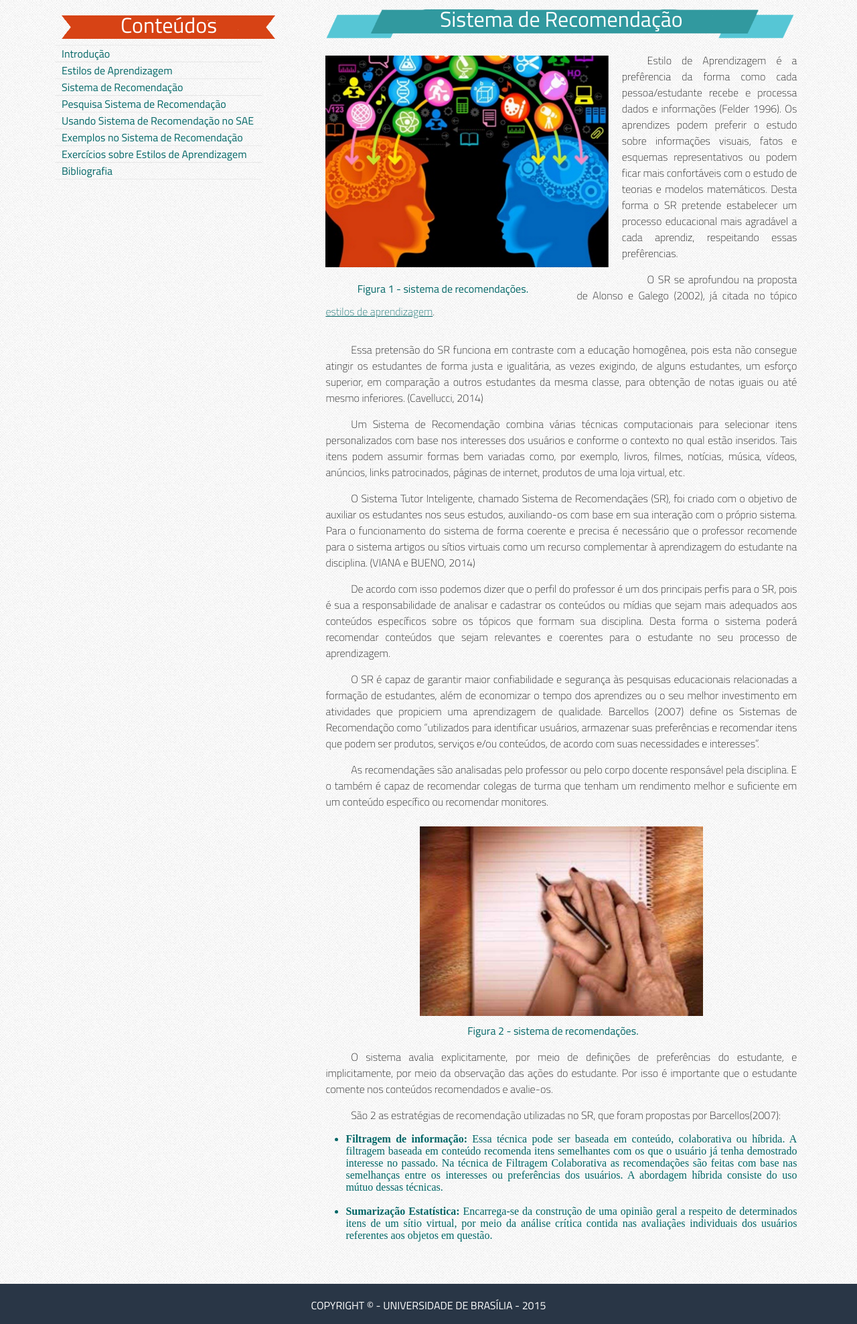
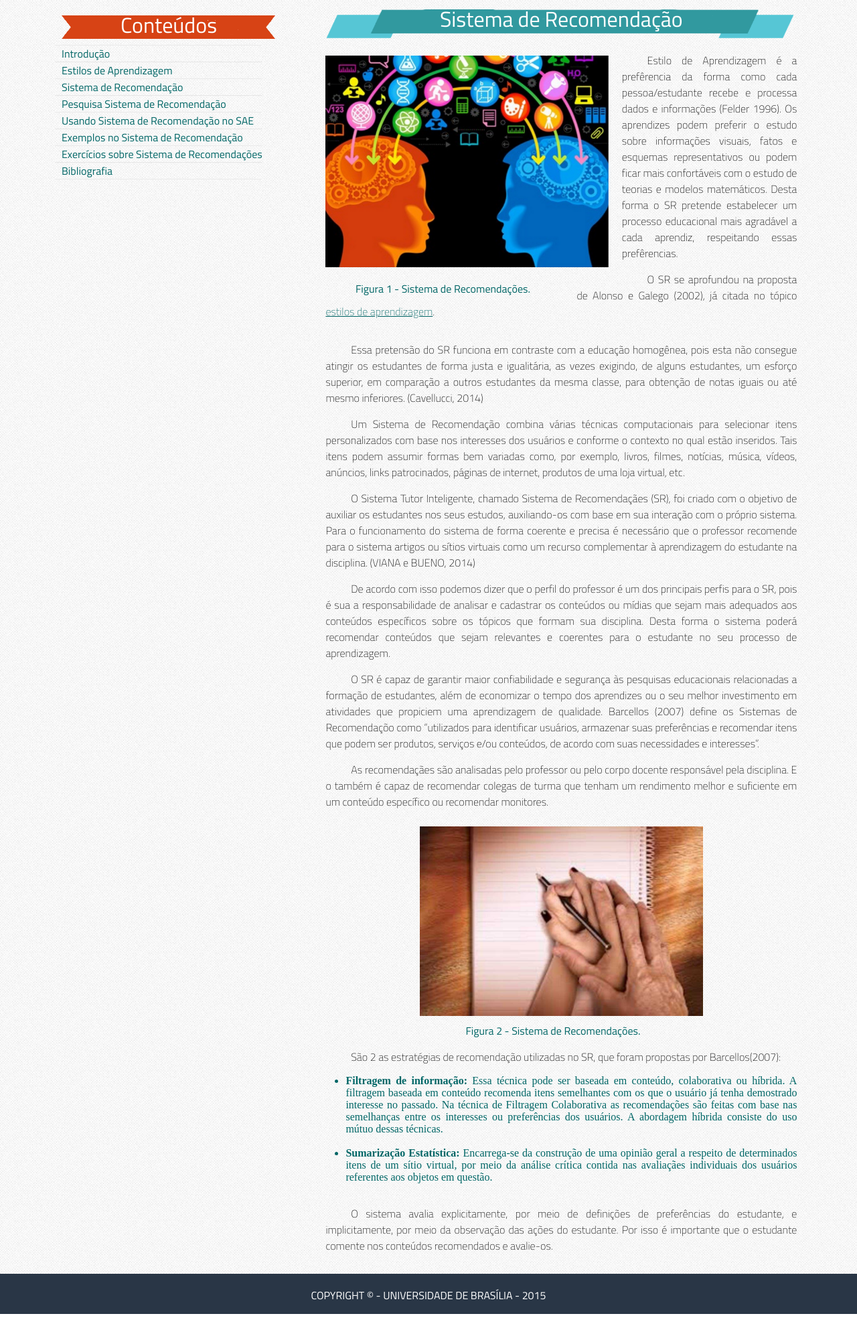
Before and after one commit to danrleypereira/sistema-recomendacoes, a plain HTML site: page sistema_de_recomendacao.html in a window 1280 px wide. Shown: the part 163-2140 px from the top of the page at 67% size. Drawn offline with Linux system fonts and the light colour scheme.

Commit message:
Adicionando exercícios e arrumando conteúdo;

```diff
--- a/sistema_de_recomendacao.html
+++ b/sistema_de_recomendacao.html
@@ -75,7 +75,7 @@
       <hr />
       <li><a href="#">Exemplos no Sistema de Recomenda&ccedil;&atilde;o</a></li>
       <hr />
-        <li><a href="exercicios_estilos.html">Exerc&iacute;cios sobre Estilos de Aprendizagem</a></li>
+        <li><a href="exercicios_SR.html">Exerc&iacute;cios sobre Sistema de Recomenda&ccedil;&otilde;es</a></li>
       <hr />
         <li><a href="bibliografia.html">Bibliografia</a></li>
       <hr />
@@ -88,7 +88,7 @@
      </div>
      <figure class="image_left">
        <img src="imagens/sistema_de_recomendacao4.png" style="width:60%"/>
-       <figcaption>Figura 1 - sistema de recomendações.</figcaption>
+       <figcaption>Figura 1 - Sistema de Recomendações.</figcaption>
      </figure>
         <p>
           Estilo de Aprendizagem &eacute; a pref&ecirc;rencia da forma como cada pessoa/estudante
@@ -129,7 +129,7 @@
           auxiliando-os com base em sua intera&ccedil;&atilde;o com o pr&oacute;prio
           sistema. Para o funcionamento do sistema de forma coerente e precisa &eacute;
            necess&aacute;rio que o professor recomende para o sistema artigos ou s&iacute;tios
-            virtuais como um recurso complementar à aprendizagem do estudante na
+            virtuais como um recurso complementar &agrave; aprendizagem do estudante na
             disciplina. (VIANA e BUENO, 2014)
         </p>
 
@@ -145,7 +145,7 @@
 
         <p>
           O SR &eacute; capaz de garantir maior confiabilidade e seguran&ccedil;a
-          às pesquisas educacionais relacionadas a forma&ccedil;&atilde;o de estudantes,
+          &agrave;s pesquisas educacionais relacionadas a forma&ccedil;&atilde;o de estudantes,
           al&eacute;m de economizar o tempo dos aprendizes ou o seu melhor
           investimento em atividades que propiciem uma aprendizagem de qualidade.
           Barcellos (2007) define os Sistemas de Recomenda&ccedil;&otilde;o como
@@ -163,15 +163,8 @@
 
         <figure class="image_center">
           <img src="imagens/sistema_de_recomendacao6.jpeg" style="width:60%"/>
-          <figcaption>Figura 2 - sistema de recomendações.</figcaption>
+          <figcaption>Figura 2 - Sistema de Recomenda&ccedil;&otilde;es.</figcaption>
         </figure>
-
-        <p>
-          O sistema avalia explicitamente, por meio de defini&ccedil;&otilde;es de
-          prefer&ecirc;ncias do estudante, e implicitamente, por meio da
-          observa&ccedil;&atilde;o das a&ccedil;&otilde;es do estudante. Por isso &eacute;
-           importante que o estudante comente nos conte&uacute;dos recomendados e avalie-os.
-        </p>
 
         <p>
           S&atilde;o 2 as estrat&eacute;gias de recomenda&ccedil;&atilde;o utilizadas no SR, que
@@ -200,7 +193,13 @@
 
             </ul>
           </p>
-       </p>
+
+        <p>
+          O sistema avalia explicitamente, por meio de defini&ccedil;&otilde;es de
+          prefer&ecirc;ncias do estudante, e implicitamente, por meio da
+          observa&ccedil;&atilde;o das a&ccedil;&otilde;es do estudante. Por isso &eacute;
+           importante que o estudante comente nos conte&uacute;dos recomendados e avalie-os.
+        </p>
 
       </div>
 
```
